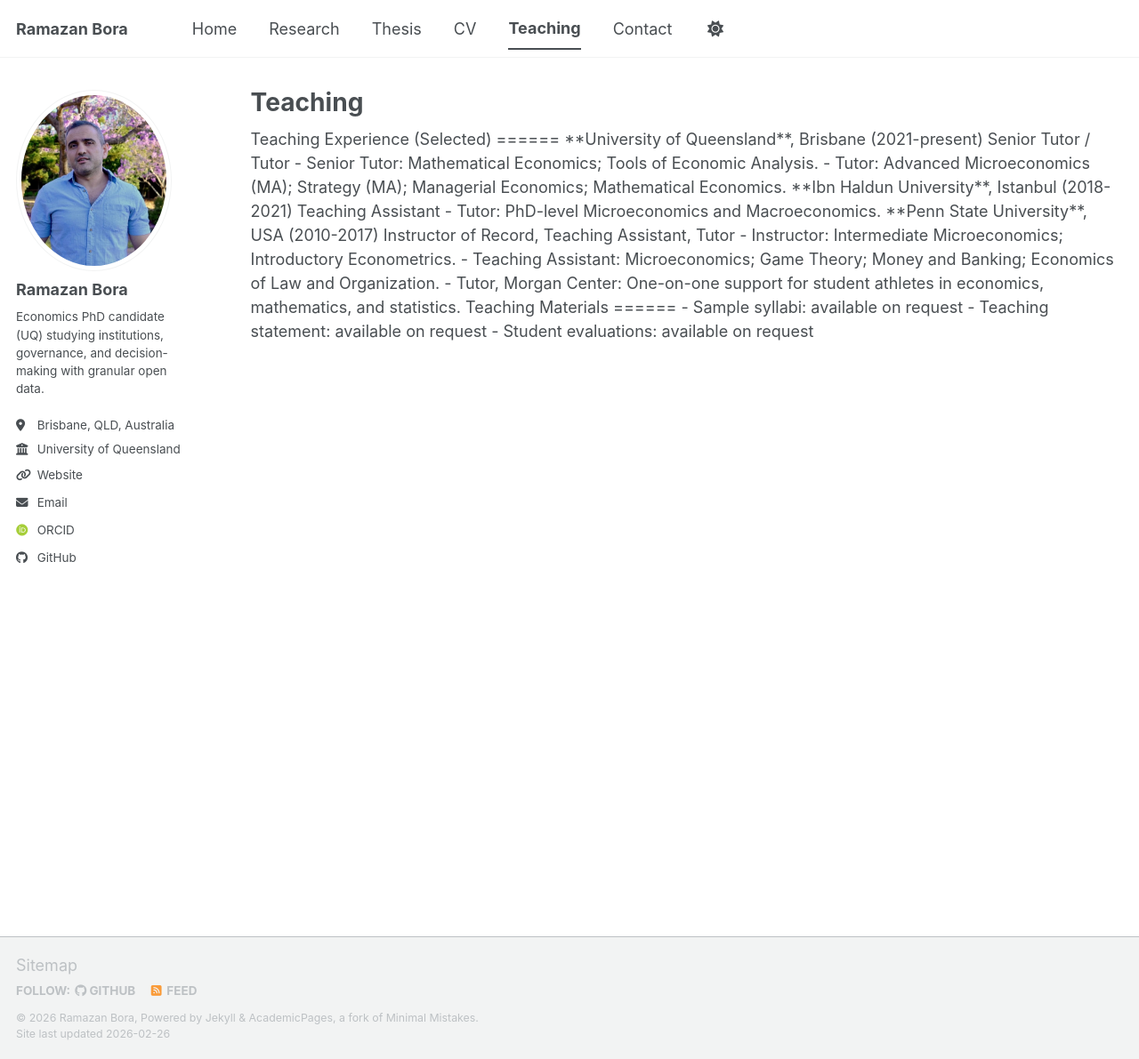
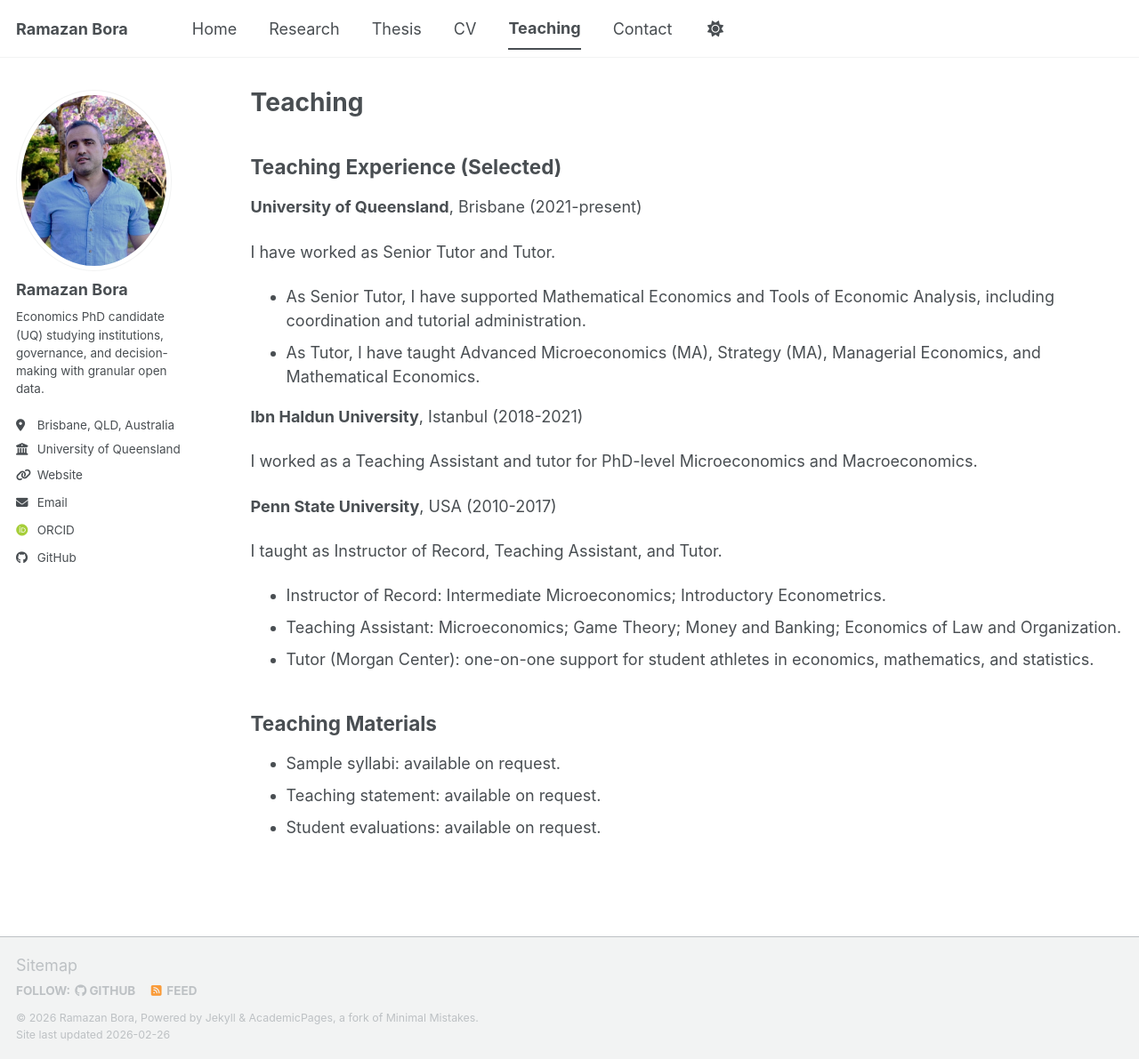
Before and after one commit to ramazanbora/ramazanbora.github.io, a Jekyll site: the page built from _pages/teaching.html, in a window 1280 px wide and 1191 px high. Shown: the whole window at 89% size. Built offline with Jekyll 4.4.1, drawn with Linux system fonts in a browser that asks for light colours; some web fonts are replaced; a script bundle is joined from its source files by our own code; library files that are not in the unit come from our copies.

```diff
--- a/_pages/teaching.html
+++ b/_pages/teaching.html
@@ -5,26 +5,29 @@ permalink: /teaching/
 author_profile: true
 ---
 
-Teaching Experience (Selected)
-======
+<h2>Teaching Experience (Selected)</h2>
 
-**University of Queensland**, Brisbane (2021-present)
-Senior Tutor / Tutor
-- Senior Tutor: Mathematical Economics; Tools of Economic Analysis.
-- Tutor: Advanced Microeconomics (MA); Strategy (MA); Managerial Economics; Mathematical Economics.
+<p><strong>University of Queensland</strong>, Brisbane (2021-present)</p>
+<p>I have worked as Senior Tutor and Tutor.</p>
+<ul>
+  <li>As Senior Tutor, I have supported Mathematical Economics and Tools of Economic Analysis, including coordination and tutorial administration.</li>
+  <li>As Tutor, I have taught Advanced Microeconomics (MA), Strategy (MA), Managerial Economics, and Mathematical Economics.</li>
+</ul>
 
-**Ibn Haldun University**, Istanbul (2018-2021)
-Teaching Assistant
-- Tutor: PhD-level Microeconomics and Macroeconomics.
+<p><strong>Ibn Haldun University</strong>, Istanbul (2018-2021)</p>
+<p>I worked as a Teaching Assistant and tutor for PhD-level Microeconomics and Macroeconomics.</p>
 
-**Penn State University**, USA (2010-2017)
-Instructor of Record, Teaching Assistant, Tutor
-- Instructor: Intermediate Microeconomics; Introductory Econometrics.
-- Teaching Assistant: Microeconomics; Game Theory; Money and Banking; Economics of Law and Organization.
-- Tutor, Morgan Center: One-on-one support for student athletes in economics, mathematics, and statistics.
+<p><strong>Penn State University</strong>, USA (2010-2017)</p>
+<p>I taught as Instructor of Record, Teaching Assistant, and Tutor.</p>
+<ul>
+  <li>Instructor of Record: Intermediate Microeconomics; Introductory Econometrics.</li>
+  <li>Teaching Assistant: Microeconomics; Game Theory; Money and Banking; Economics of Law and Organization.</li>
+  <li>Tutor (Morgan Center): one-on-one support for student athletes in economics, mathematics, and statistics.</li>
+</ul>
 
-Teaching Materials
-======
-- Sample syllabi: available on request
-- Teaching statement: available on request
-- Student evaluations: available on request
+<h2>Teaching Materials</h2>
+<ul>
+  <li>Sample syllabi: available on request.</li>
+  <li>Teaching statement: available on request.</li>
+  <li>Student evaluations: available on request.</li>
+</ul>
```
Also changed, not shown: _pages/about.md (+5 -10 lines), _pages/cv.md (+1 -1 lines).
